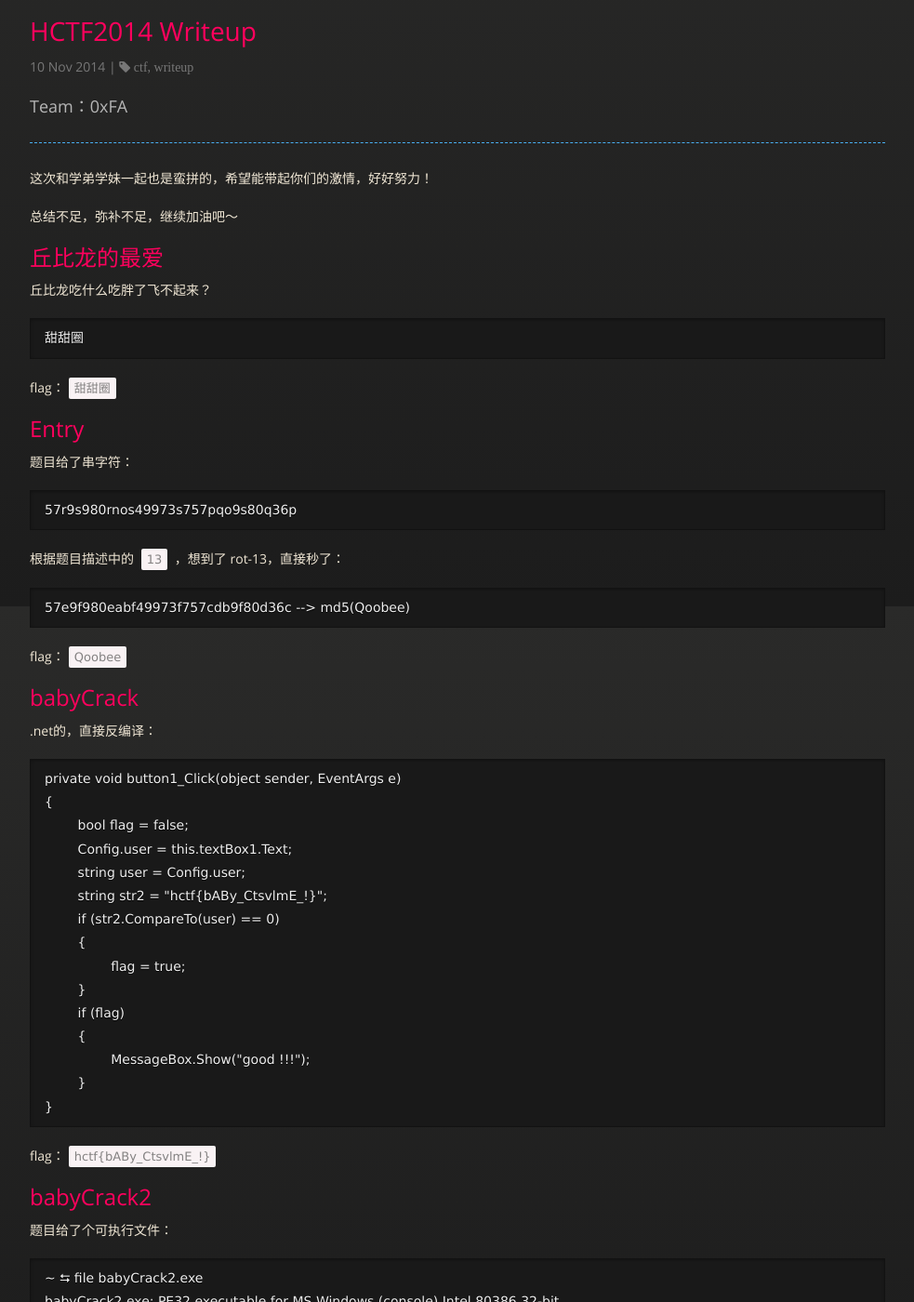
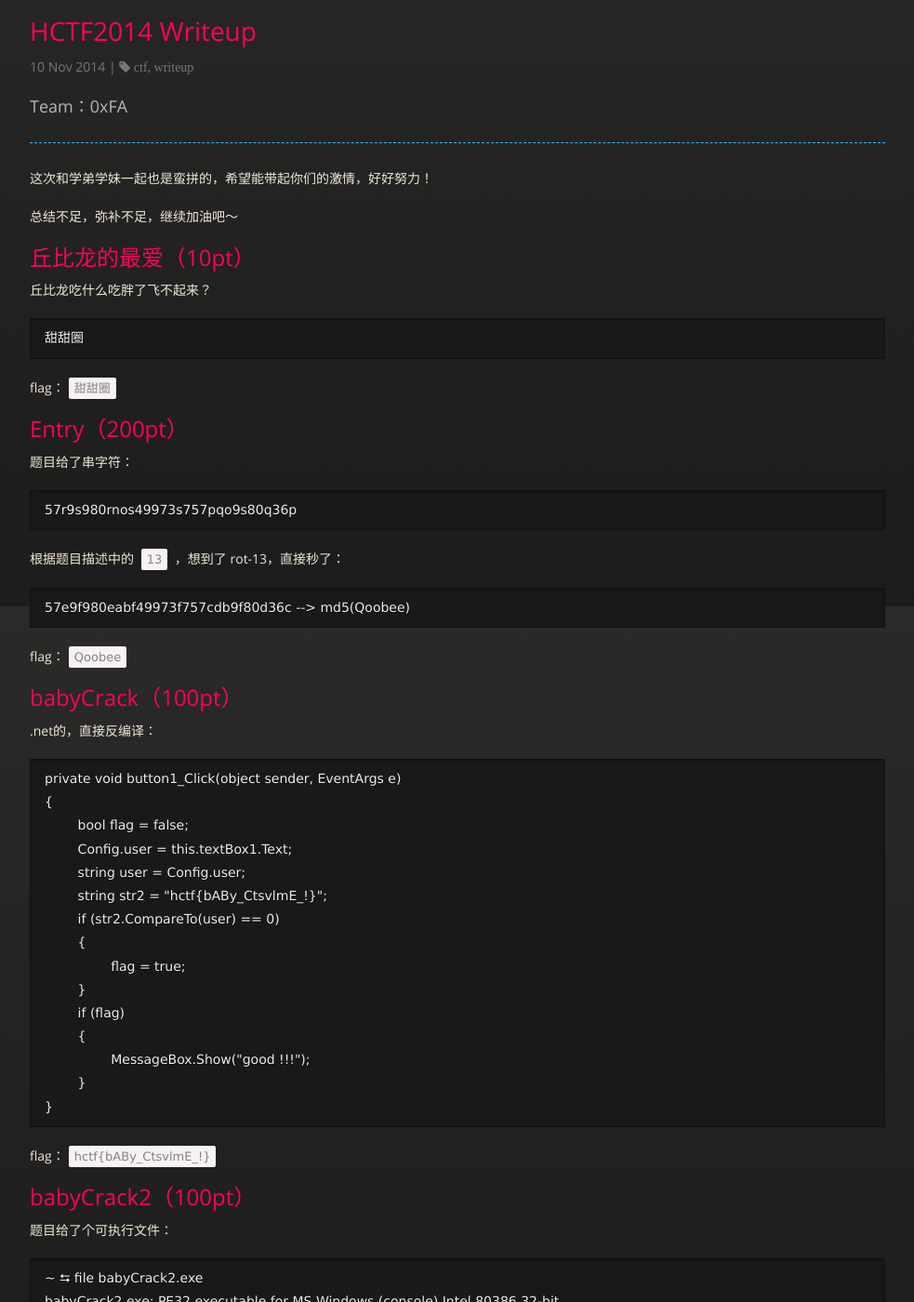
Before and after one commit to huntpig/rickgray.github.io, a Jekyll site: the page built from _posts/2014-11-10-hctf2014-writeup.md, in a window 1280 px wide and 1400 px high, scrolled down 248 px. Shown: the whole window at 93% size, without its empty margins (148-1131 px from the left). Built offline with Jekyll 4.4.1, drawn with Linux system fonts in a browser that asks for light colours; nearby versions of some CDN libraries; comment, search, counter and statistics services are not loaded; some of the changed text lies outside the part shown.

Commit message:
add point
add point

```diff
--- a/_posts/2014-11-10-hctf2014-writeup.md
+++ b/_posts/2014-11-10-hctf2014-writeup.md
@@ -13,7 +13,7 @@
 
 总结不足，弥补不足，继续加油吧～
 
-##丘比龙的最爱
+##丘比龙的最爱（10pt）
 
 丘比龙吃什么吃胖了飞不起来？
 
@@ -21,7 +21,7 @@
 
 flag：``甜甜圈``
 
-##Entry
+##Entry（200pt）
 
 题目给了串字符：
 
@@ -33,7 +33,7 @@
 
 flag：``Qoobee``
 
-##babyCrack
+##babyCrack（100pt）
 
 .net的，直接反编译：
 
@@ -55,7 +55,7 @@
 
 flag：``hctf{bABy_CtsvlmE_!}``
 
-##babyCrack2
+##babyCrack2（100pt）
 
 题目给了个可执行文件：
 
@@ -85,7 +85,7 @@
 
 flag：``idug|3`5ut`CCbZ`DusnF`34~``
 
-##GIFT
+##GIFT（100pt）
 
 打开题目，查看源码发现了这句话：As thanks, we provide gifts(flag) -index.php.bak  for you.
 
@@ -114,7 +114,7 @@
 
 得到flag：``hctf{Awe3ome_Ex7ract!!!}``
 
-##nvshen
+##nvshen（100pt）
 
 题目给了个base64编码后的图片：
 
@@ -171,7 +171,7 @@
 
 flag：``hctf{enjoyyourselfinhctf}``
 
-##FIND
+##FIND（200pt）
 
 题目给了张比较大的图片，提示给了是隐写，直接掏出神器 ``Stegsolve.jar``。
 
```
Also changed, not shown: other parts of _posts/2014-11-10-hctf2014-writeup.md (+7 -7 lines).
